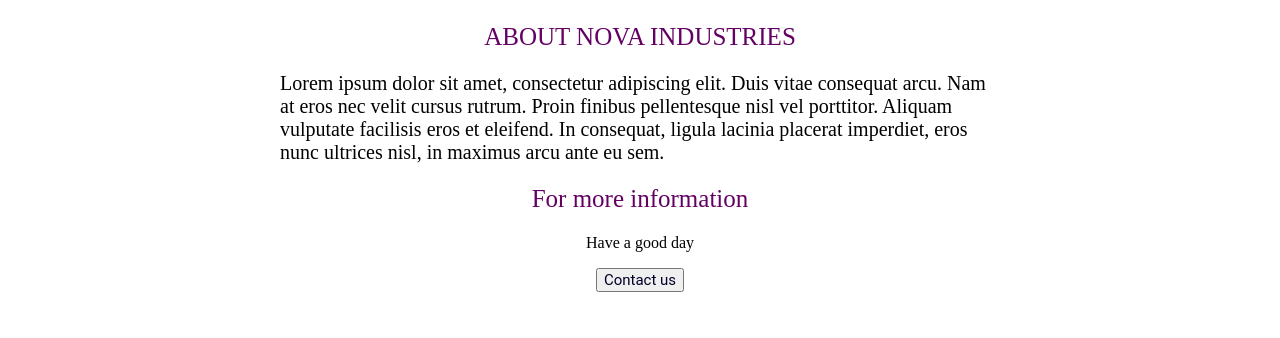
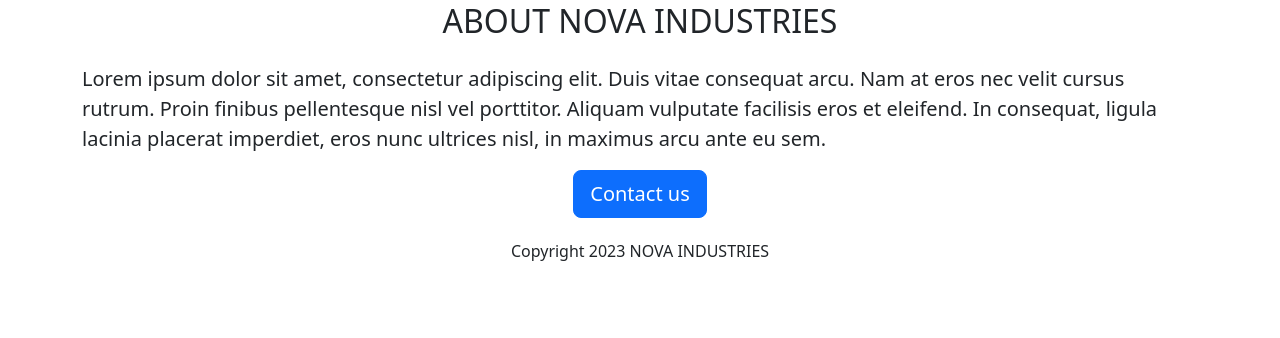
Before and after one commit to Praveen7805/sample-begining-website, a Flask app: page / in a window 1280 px wide. Shown: the part 462-800 px from the top of the page. Run offline with Flask 3, Linux system fonts and the light colour scheme.

Commit message:
Added Bootstrap framework

```diff
--- a/templates/home.html
+++ b/templates/home.html
@@ -2,53 +2,26 @@
 <html>
   <head>
     <title>NOVA INDUSTRIES</title>
+    <meta charset="utf-8">
+    <meta name="viewport" content="width=device-width, initial-scale=1">
+    <link href="https://cdn.jsdelivr.net/npm/bootstrap@5.3.1/dist/css/bootstrap.min.css" rel="stylesheet" integrity="sha384-4bw+/aepP/YC94hEpVNVgiZdgIC5+VKNBQNGCHeKRQN+PtmoHDEXuppvnDJzQIu9" crossorigin="anonymous">
     <style>
-      h1 {
-        font-size: 40px;
-        font-family:Roboto;
-        font-weight: threeddarkshadow;
-        color:rgb(100,100,100);
-        text-align:center;
+      #banner{
+        height: 360px;
+        width: 100%;
+        object-fit:cover;
       }
-      h2 {
-        font-size : 25px;
-        font-family:Italic;
-        font-weight:normal;
-        color:rgb(100,0,100);
-        text-align:center;
-      }
-      button {
-        font-size : 15px;
-        font-family :Roboto;
-        color : rgb(0,0,40);
-
-
-      }
-        .boy{
-          font-size :20px;
-          font-family:Robot;
-        }
-        #banner{
-          width: 100%;
-          height:360px;
-          object-fit:cover;
-        }
-        #container {
-          max-width:720px;
-          margin : 0 auto;
-        }
     </style>
   </head>
   <body>
-    <div id="container">
-    <h1>NOVA INDUSTRIES</h1>
-    <img id="banner" src="https://sample-begining-website-1--praveenmarimuth.repl.co/static/banner.jpg" >
-    <h2>ABOUT NOVA INDUSTRIES</h2>
-    <p class="boy">Lorem ipsum dolor sit amet, consectetur adipiscing elit. Duis vitae consequat arcu. Nam at eros nec velit cursus rutrum. Proin finibus pellentesque nisl vel porttitor. Aliquam vulputate facilisis eros et eleifend. In consequat, ligula lacinia placerat imperdiet, eros nunc ultrices nisl, in maximus arcu ante eu sem.</p>
-    <h2>For more information </h2>
-      <div style="text-align:center;">
-        <p>Have a good day</p>
-    <button>Contact us</button>
+    <div class="container">
+    <h1 class="text-center mt-2 mb-4">NOVA INDUSTRIES</h1>
+      <img  class="img-fluid" id="banner" src="https://sample-begining-website-1--praveenmarimuth.repl.co/static/banner.jpg" >
+    <h2 class="text-center mt-4 mb-4">ABOUT NOVA INDUSTRIES</h2>
+    <p class="lead">Lorem ipsum dolor sit amet, consectetur adipiscing elit. Duis vitae consequat arcu. Nam at eros nec velit cursus rutrum. Proin finibus pellentesque nisl vel porttitor. Aliquam vulputate facilisis eros et eleifend. In consequat, ligula lacinia placerat imperdiet, eros nunc ultrices nisl, in maximus arcu ante eu sem.</p>
+      <div class="text-center">
+    <button class="btn btn-primary btn-lg">Contact us</button>
+        <h6 class="mt-4">Copyright 2023 NOVA INDUSTRIES</h6>
       </div>
   </div>
   </body>
```
